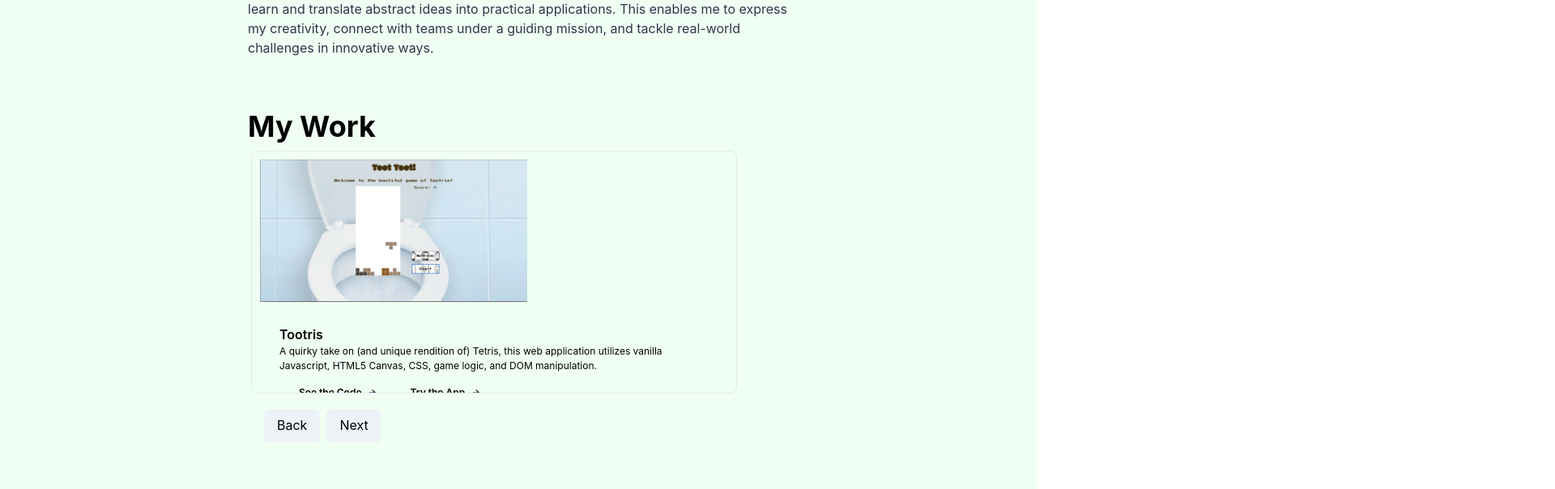
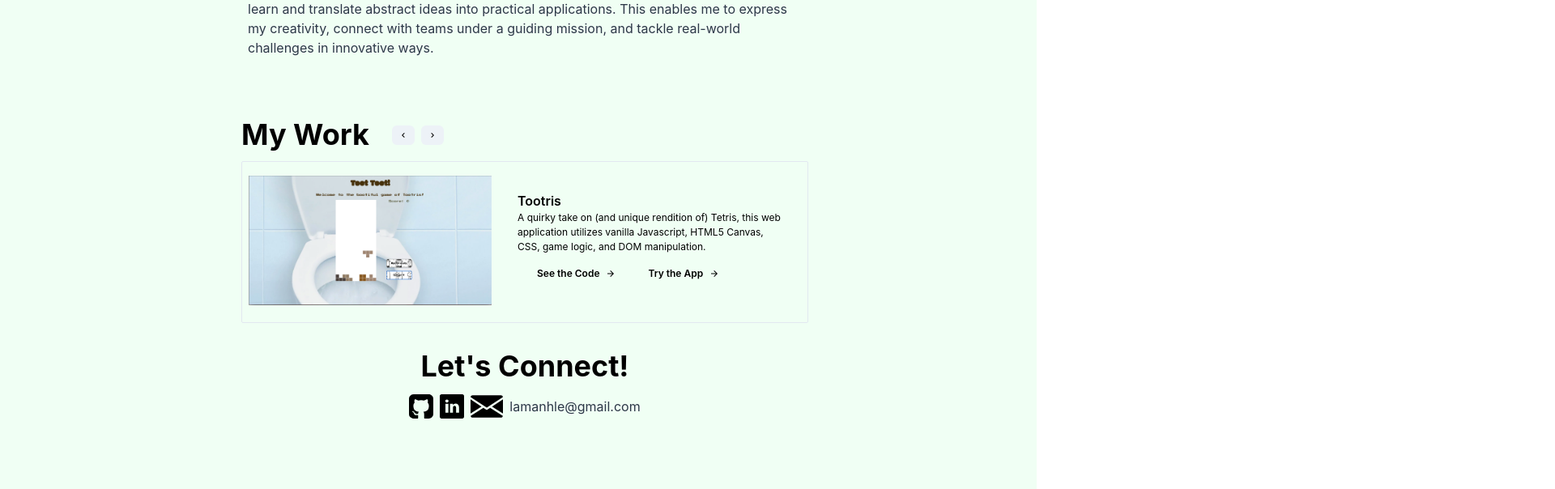
Before and after one commit to xlnl/lam-portfolio, a Next.js app: page / in a window 1280 px wide. Shown: the part 640-1244 px from the top of the page at 81% size, 1920 px wide, since content can reach past the window. Built offline with nearby package versions, Linux system fonts and the light colour scheme.

Commit message:
rearranged the format of the projects carousel to landscape

```diff
--- a/pages/projects.js
+++ b/pages/projects.js
@@ -21,7 +21,7 @@ import {
 } from 'pure-react-carousel';
 
 import 'pure-react-carousel/dist/react-carousel.es.css';
-import { ArrowForwardIcon } from '@chakra-ui/icons'
+import { ArrowForwardIcon, ChevronRightIcon, ChevronLeftIcon } from '@chakra-ui/icons'
 
 export default function About() {
   const { colorMode } = useColorMode()
@@ -75,13 +75,10 @@ export default function About() {
     <>
       <Stack
         as="main"
-        // spacing={8}
         alignItems="flex-start"
         m="0 auto 2rem auto"
-        maxWidth="700px"
-        px={2}
+        maxWidth="800px"
       >
-        <Heading>My Work</Heading>
         <Flex
           flexDirection="column"
           justifyContent="flex-start"
@@ -94,16 +91,25 @@ export default function About() {
             naturalSlideHeight={400}
             isIntrinsicHeight={true}
             totalSlides={4}
-            interval={8000}
-            dragStep={2}
             infinite="true"
           >
+            <HStack>
+              <Heading>My Work</Heading>
+              <HStack p={5}>
+                <Button size="xs">
+                  <ButtonBack><ChevronLeftIcon /></ButtonBack>
+                </Button>
+                <Button size="xs">
+                  <ButtonNext><ChevronRightIcon /></ButtonNext>
+                </Button>
+              </HStack>
+            </HStack>
             <Slider>
               <Slide index={0}>
+                <Flex>
+                  <Box w="700px" h="200px" borderWidth="1px" borderRadius="sm" p={2}>
                     <HStack>
-                  <Box w="600px" h="300px" borderWidth="1px" borderRadius="lg" overflow="hidden" p="10px" m="0 .25rem">
-                    <Image w="330px" src={project1.imageUrl} alt={project1.imageAlt} />
-
+                      <Image w="300px" src={project1.imageUrl} alt={project1.imageAlt} />
                       <Box p="6">
                         <Box
                           mt="1"
@@ -114,7 +120,7 @@ export default function About() {
                         >
                           {project1.title}
                         </Box>
-
+                        <Spacer />
                         <Box>
                           <Text fontSize="12px">{project1.description}</Text>
                         </Box>
@@ -134,29 +140,31 @@ export default function About() {
                         </HStack>
 
                       </Box>
+                    </HStack>
                 </Box>
-                </HStack>
+                </Flex>
               </Slide>
               <Slide index={1}>
-                <Box  w="600px" h="300px" borderWidth="1px" borderRadius="lg" overflow="hidden" p="10px" m="0 .25rem">
-                  <Image src={project2.imageUrl} alt={project2.imageAlt} />
-
+                <Flex>
+                  <Box w="700px" h="200px" borderWidth="1px" borderRadius="sm" p={2}>
+                    <HStack>
+                      <Image w="300px" src={project2.imageUrl} alt={project2.imageAlt} />
                       <Box p="6">
                         <Box
                           mt="1"
                           fontWeight="semibold"
-                      as="h4"
+                          as="h3"
                           lineHeight="tight"
                           isTruncated
                         >
                           {project2.title}
                         </Box>
-
+                        <Spacer />
                         <Box>
-                      <Text fontSize="14px">{project2.description}</Text>
+                          <Text fontSize="12px">{project2.description}</Text>
                         </Box>
-
-                    <HStack p={1} spacing={2}>
+                        <Spacer />
+                        <HStack p={2}>
                           <Box>
                             <Link href={project2.gh} passHref>
                               <Button size="sm" fontSize="12px" variant="ghost" p={[1, 2, 4]}  _hover={{ backgroundColor: navHoverBg[colorMode] }} rightIcon={<ArrowForwardIcon />}>See the Code</Button>
@@ -171,28 +179,31 @@ export default function About() {
                         </HStack>
 
                       </Box>
+                    </HStack>
                 </Box>
+                </Flex>
               </Slide>
               <Slide index={2}>
-                <Box  w="600px" h="300px" borderWidth="1px" borderRadius="lg" overflow="hidden" p="10px" m="0 .25rem">
-                  <Image src={project3.imageUrl} alt={project3.imageAlt} />
-
+                <Flex>
+                  <Box w="700px" h="200px" borderWidth="1px" borderRadius="sm" p={2}>
+                    <HStack>
+                      <Image w="300px" src={project3.imageUrl} alt={project3.imageAlt} />
                       <Box p="6">
                         <Box
                           mt="1"
                           fontWeight="semibold"
-                      as="h4"
+                          as="h3"
                           lineHeight="tight"
                           isTruncated
                         >
                           {project3.title}
                         </Box>
-
+                        <Spacer />
                         <Box>
-                      <Text fontSize="14px">{project3.description}</Text>
+                          <Text fontSize="12px">{project3.description}</Text>
                         </Box>
-
-                    <HStack p={1} spacing={2}>
+                        <Spacer />
+                        <HStack p={2}>
                           <Box>
                             <Link href={project3.gh} passHref>
                               <Button size="sm" fontSize="12px" variant="ghost" p={[1, 2, 4]}  _hover={{ backgroundColor: navHoverBg[colorMode] }} rightIcon={<ArrowForwardIcon />}>See the Code</Button>
@@ -207,28 +218,31 @@ export default function About() {
                         </HStack>
 
                       </Box>
+                    </HStack>
                 </Box>
+                </Flex>
               </Slide>
               <Slide index={3}>
-                <Box  w="600px" h="300px" borderWidth="1px" borderRadius="lg" overflow="hidden" p="10px" m="0 .25rem">
-                  <Image src={project4.imageUrl} alt={project4.imageAlt} />
-
+                <Flex>
+                  <Box w="700px" h="200px" borderWidth="1px" borderRadius="sm" p={2}>
+                    <HStack>
+                      <Image w="300px" src={project4.imageUrl} alt={project4.imageAlt} />
                       <Box p="6">
                         <Box
                           mt="1"
                           fontWeight="semibold"
-                      as="h4"
+                          as="h3"
                           lineHeight="tight"
                           isTruncated
                         >
                           {project4.title}
                         </Box>
-
+                        <Spacer />
                         <Box>
-                      <Text fontSize="14px">{project4.description}</Text>
+                          <Text fontSize="12px">{project4.description}</Text>
                         </Box>
-
-                    <HStack p={1} spacing={2}>
+                        <Spacer />
+                        <HStack p={2}>
                           <Box>
                             <Link href={project4.gh} passHref>
                               <Button size="sm" fontSize="12px" variant="ghost" p={[1, 2, 4]}  _hover={{ backgroundColor: navHoverBg[colorMode] }} rightIcon={<ArrowForwardIcon />}>See the Code</Button>
@@ -243,17 +257,11 @@ export default function About() {
                         </HStack>
 
                       </Box>
+                    </HStack>
                 </Box>
+                </Flex>
               </Slide>
             </Slider>
-            <HStack p={5}>
-              <Button>
-                <ButtonBack>Back</ButtonBack>
-              </Button>
-              <Button>
-                <ButtonNext>Next</ButtonNext>
-              </Button>
-            </HStack>
           </CarouselProvider>
         </Flex>
       </Stack>
```
Lines whose indentation alone changed are shown as unchanged.
